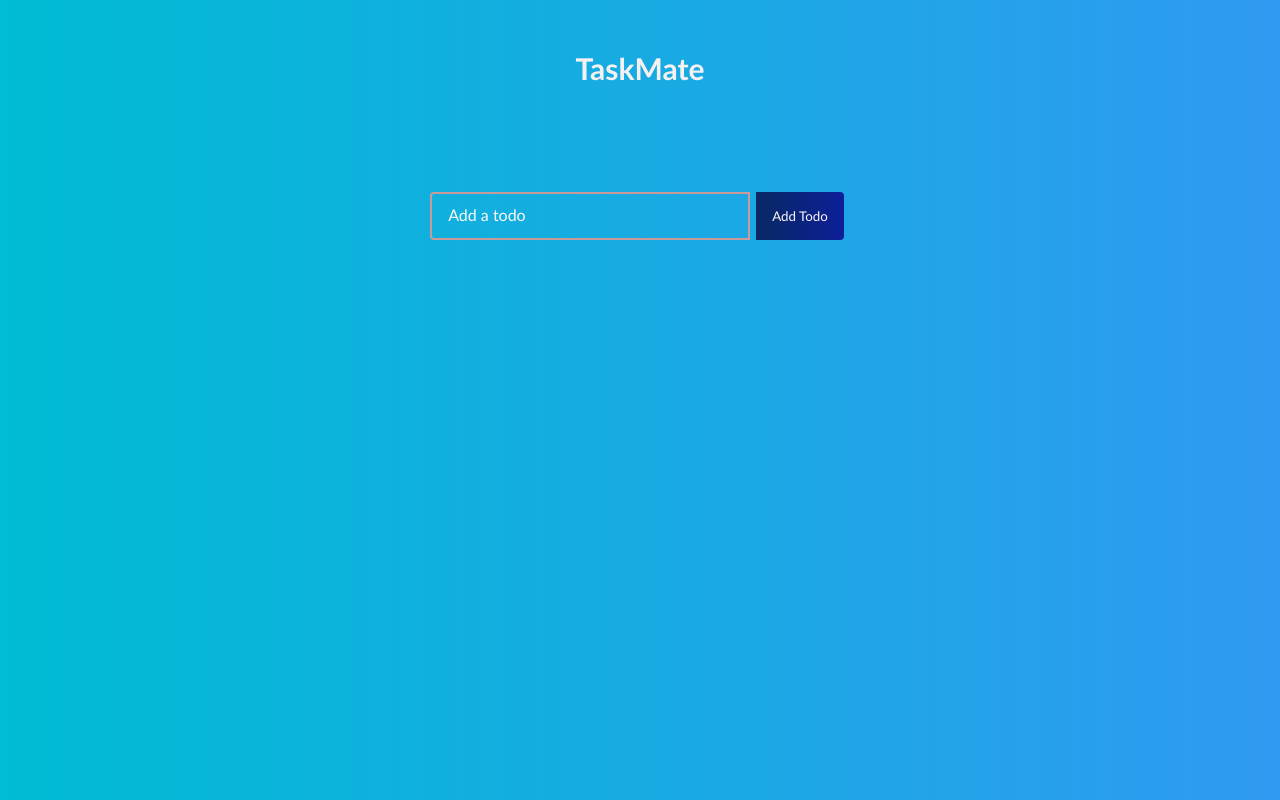
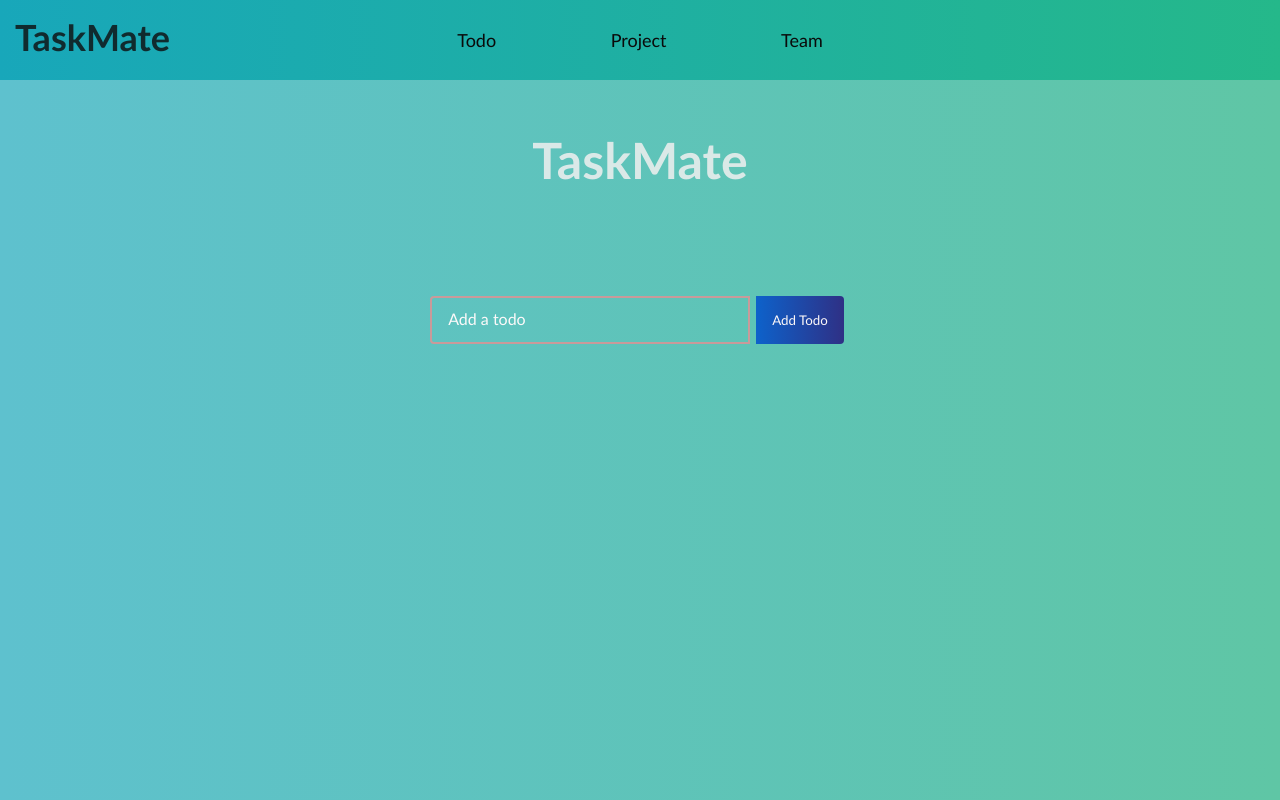
Before and after one commit to iishaan30/Taskmate, a React (Create React App) app: page / in a window 1280 px wide. Built offline with nearby package versions, Linux system fonts and the light colour scheme.

Commit message:
Updating Navbar

```diff
--- a/src/App.css
+++ b/src/App.css
@@ -9,11 +9,10 @@
 body {
   background: linear-gradient(
     90deg,
-      rgb(0, 188, 212) 0%,
-      rgb(47, 154, 241) 100%
+    rgb(94, 193, 206) 0%,
+    rgb(95, 198, 165) 100%
   );
 }
-
 
 .todo-app {
   display: flex;
@@ -30,9 +29,9 @@
 
 h1 {
   margin: 50px ;
-    color: #f6f1f1;
-    font-size: 30px;
-    text-align: center
+  color: #f6f1f1d0;
+  font-size: 50px;
+  text-align: center;
 
 }
 
@@ -54,7 +53,7 @@
   outline: none;
   width: 320px;
   background: transparent;
-    color: #faf7f7;
+  color: #faf7f7da;
 
 
 }
@@ -74,8 +73,8 @@
   margin: 6px;
   background: linear-gradient(
     90deg,
-      rgb(8, 41, 99) 0%,
-      rgb(13, 31, 152) 100%
+    rgb(13, 98, 203) 0%,
+    rgb(47, 48, 133) 100%
   );
   color: #fdf8f8;
   text-transform: capitalize;
@@ -110,8 +109,8 @@
   color: #fff;
   background: linear-gradient(
     90deg,
-      rgba(255, 118, 20, 1) 0%,
-      rgba(255, 84, 17, 1) 100%
+    rgb(137, 223, 104) 0%,
+    rgb(104, 223, 209) 100%
   );
 
   padding: 16px;
@@ -122,26 +121,27 @@
 .todo-row:nth-child(4n + 1) {
   background: linear-gradient(
     90deg,
-      rgb(8, 198, 109) 0%,
-      rgb(28, 137, 46) 100%
+    rgb(137, 223, 104) 0%,
+    rgb(104, 223, 209) 100%
   );
 }
 
 .todo-row:nth-child(4n + 2) {
   background: linear-gradient(
     90deg,
-      rgba(255, 12, 241, 1) 0%,
-      rgba(250, 0, 135, 1) 100%
+    rgb(137, 223, 104) 0%,
+    rgb(104, 223, 209) 100%
   );
 }
 
 .todo-row:nth-child(4n + 3) {
   background: linear-gradient(
     90deg,
-      rgb(12, 133, 194) 0%,
-      rgb(17, 196, 255) 100%
+    rgb(137, 223, 104) 0%,
+    rgb(104, 223, 209) 100%
   );
 }
+
 
 .icons {
   display: flex;
--- a/src/App.js
+++ b/src/App.js
@@ -1,11 +1,13 @@
 import './App.css';
 import TodoForm from './components/TodoForm';
 import TodoList from './components/TodoList';
+import Navbar from './components/navbar';
 
 
 function App() {
   return (
     <div className="App">
+      <Navbar />
       <TodoList />
 
     </div>
--- /dev/null
+++ b/src/components/navbar.js
@@ -0,0 +1,39 @@
+import React, {useState} from 'react'
+import "./navstyle.css";
+import {GiHamburgerMenu} from "react-icons/gi";
+
+const Navbar = () => {
+    const [showMediaIcons, setShowMediaIcons] = useState(false);
+  return (
+    <>
+        <nav className='main-nav'>
+        <div className='logo'>
+            <h2>TaskMate</h2>
+        </div>
+
+        <div className = {showMediaIcons ? "menu-link mobile-menu-link" : "menu-link"}>
+            <ul>
+                <li>
+                    <a href="#">Todo</a>
+                </li>
+
+                <li>
+                    <a href="#">Project</a>
+                </li>
+
+                <li>
+                    <a href="#">Team</a>
+                </li>
+            </ul>
+            <div className='hamburger-menu'>
+                <a href="#" onClick={() => setShowMediaIcons(!showMediaIcons)}>
+                    <GiHamburgerMenu />
+                </a>
+            </div>
+        </div>
+    </nav>
+    </>
+  )
+}
+
+export default Navbar
--- /dev/null
+++ b/src/components/navstyle.css
@@ -0,0 +1,132 @@
+.main-nav{
+    display: grid;
+    height: 5rem;
+    width: 100%;
+    color: rgba(15, 15, 16, 0.814);
+    font-size: 24px;
+    background: linear-gradient(
+      90deg,
+      rgb(24, 167, 186) 0%,
+      rgb(37, 184, 138) 100%
+    );
+    grid-template-columns: 10rem 1fr 2fr 1fr 10rem;
+}
+.logo{
+    grid-column: 1/3;
+    justify-content: start;
+    align-items: center;
+    padding: 15px;
+}
+.menu-link {
+    grid-column: 3/4;
+}
+.menu-link ul{
+    height: 5rem;
+    display: flex;
+    justify-content: space-around;
+    align-items: center;
+
+}
+.menu-link li{
+    display: flex;
+    flex-direction: row;
+    text-decoration: none;
+}
+.menu-link li a{
+    text-decoration: none;
+    font-size: 18px;
+    color: rgb(10, 10, 10);
+}
+.menu-link .hamburger-menu {
+    display: none;
+}
+@media (max-width: 1080px) {
+    .main-nav {
+        height: 8rem;
+        grid-template-columns: 2rem 3fr 3fr 1fr 2rem;
+    }
+    .logo,
+    .menu-link ul {
+        height: 8rem;
+    }
+}
+
+@media (max-width: 998px) {
+    .main-nav {
+        height: 7rem;
+        grid-template-columns: 2rem 2fr 3fr 2rem 2rem;
+    }
+    .menu-link {
+        display: none;
+    }
+    .logo{
+        height: 7rem;
+    }
+    .mobile-menu-link {
+        grid-column: 2/4;
+        position: relative;
+        z-index: 99;
+    }
+    .mobile-menu-link {
+        background-color: rgb(243, 246, 249);
+        height: 20rem;
+        display: grid;
+        grid-column: 2/5;
+        align-items: center;
+        padding-left: 3rem;
+        transition: all 2s linear;
+        transform-origin: top;
+        box-shadow: rgba(50, 50, 93, 0.25) 0px 50px 100px -20px,
+      rgba(0, 0, 0, 0.3) 0px 30px 60px -30px;
+
+    }
+    .mobile-menu-link ul {
+        height: 20rem;
+        display: flex;
+        justify-content: space-around;
+        flex-direction: column;
+        align-items: start;
+    }
+    .mobile-menu-link ul li:first-child {
+        transition-delay: 0.2s;
+    }
+    .menu-link .hamburger-menu{
+        display: block;
+        font-size: 2.5rem;
+    }
+}
+
+@media (max-width: 798px) {
+    .main-nav {
+        height: 6rem;
+        grid-template-columns: 1rem 2fr 1fr 1fr 1rem;
+    }
+    .logo {
+        height: 6rem;
+    }
+
+    .menu-link .hamburger-menu {
+        display: block;
+        font-size: 2.5rem;
+    }
+}
+
+@media (max-width: 520px) {
+    .main-nav {
+      height: 6rem;
+      grid-template-columns: 1rem 4fr 1fr 1fr 1rem;
+    }
+
+    .logo,
+    .social-media ul {
+      height: 6rem;
+    }
+
+    .logo h2 {
+      font-size: 2rem;
+    }
+    .menu-link .hamburger-menu {
+        display: block;
+        font-size: 2.5rem;
+    }
+}
```
Lines whose indentation alone changed are shown as unchanged.
